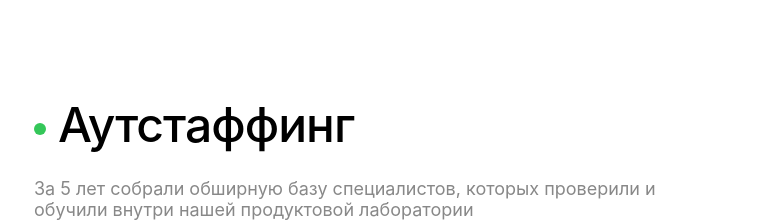
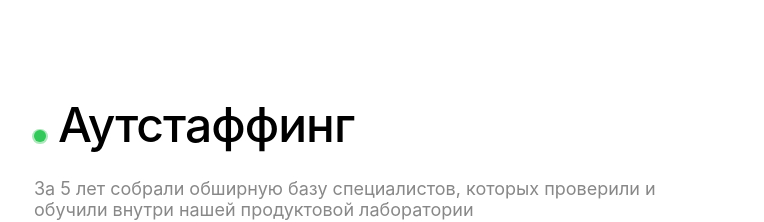
Before and after one commit to Horoshov/my-portfolio, a React (Vite) app: page /about in a window 1280 px wide. Shown: the part 2200-2422 px from the top of the page, without its empty margins (515-1279 px from the left). Built offline with nearby package versions, Linux system fonts and the light colour scheme.

Commit message:
Add background pulse effect to status dot

```diff
--- a/src/components/RateMatrix.jsx
+++ b/src/components/RateMatrix.jsx
@@ -34,17 +34,31 @@ const RateMatrix = () => {
       <div className="rate-matrix-header">
         <h3 className="rate-matrix-heading">
           <span style={{
+            position: 'relative',
             display: 'inline-flex',
             alignItems: 'center',
             justifyContent: 'center',
             width: '12px',
             height: '12px',
-            backgroundColor: '#34c759',
-            borderRadius: '50%',
             marginRight: '12px',
-            animation: 'pulse 2s infinite',
-            verticalAlign: 'middle'
-          }}></span>
+          }}>
+            <span style={{
+              position: 'absolute',
+              width: '15.6px',
+              height: '15.6px',
+              backgroundColor: '#34c759',
+              borderRadius: '50%',
+              opacity: 0.4,
+            }}></span>
+            <span style={{
+              position: 'relative',
+              width: '12px',
+              height: '12px',
+              backgroundColor: '#34c759',
+              borderRadius: '50%',
+              animation: 'pulse 2s infinite',
+            }}></span>
+          </span>
           Аутстаффинг
         </h3>
         <p className="rate-matrix-subtitle">
```
